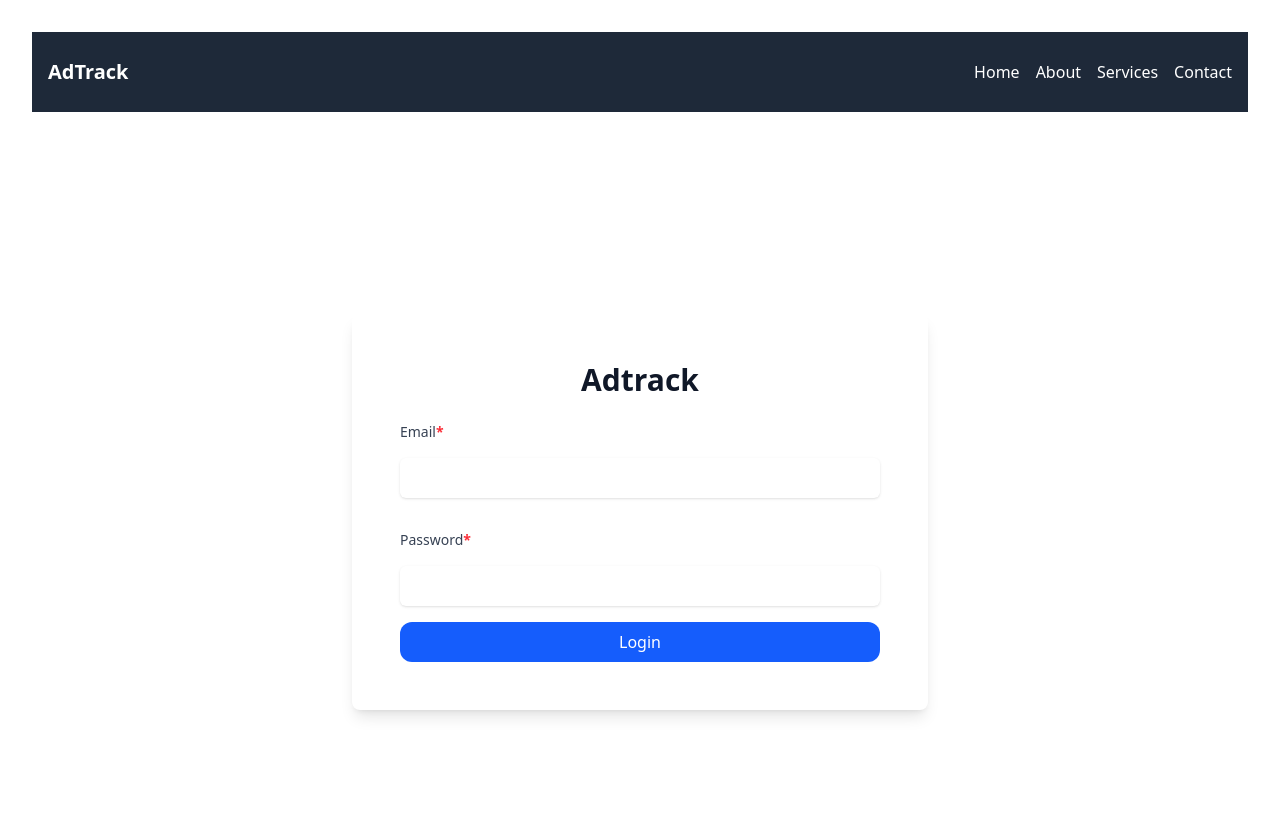
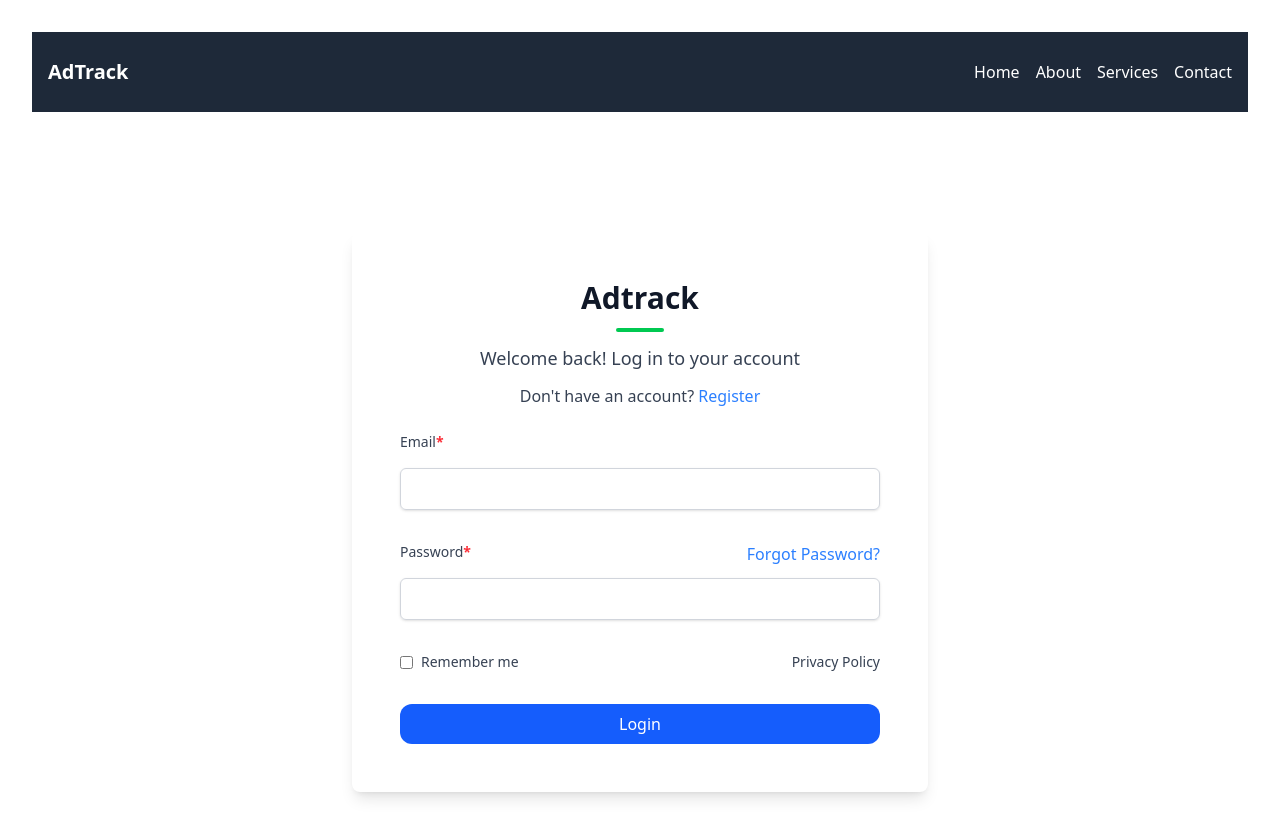
Before and after one commit to Jakom001/adtrack, a React (Vite) app in the folder frontend/: page /login in a window 1280 px wide. Shown: the top 838 px of the page. Built offline with nearby package versions, Linux system fonts and the light colour scheme.

Commit message:
update login page

```diff
--- a/frontend/src/pages/Login.jsx
+++ b/frontend/src/pages/Login.jsx
@@ -68,9 +68,15 @@ const Login = () => {
   return (
     <div className='flex flex-col items-center justify-center min-h-screen text-center'>
         <div className="w-xl bg-white p-12 rounded-lg shadow-lg">
-          <h2 className='text-3xl font-bold text-gray-900 mb-6'>
-            Adtrack
-          </h2>
+            <div className="flex flex-col items-center justify-center gap-3 mb-6">
+                <h1 className='text-3xl font-bold text-gray-900'>
+                    Adtrack
+                </h1>
+                <div className='bg-green-500 w-12 h-1 rounded-md'></div>
+                <p className='text-gray-700 text-lg  font-medium'>Welcome back! Log in to your account</p>
+                <p className='text-gray-700 text-base'>Don't have an account? <span className='text-blue-500 cursor-pointer' onClick={() => navigate("/register")}>Register</span></p>
+          </div>
+
         {message && <div className="p-3 bg-green-100 text-green-700 rounded mb-4">{message}</div>}
         {errors && <div className="p-3 bg-red-100 text-red-700 rounded mb-4">{errors}</div>}
 
@@ -80,22 +86,26 @@ const Login = () => {
                     Email<span className='text-red-500 font-bold'>*</span>
                 </label>
                 <input
-                    className="w-full px-3 py-2 rounded-md shadow-sm focus:outline-none focus:ring-2 focus:ring-blue-500 focus:border-blue-500"
+                    className="w-full px-3 py-2 border border-gray-300 rounded-md shadow-sm focus:outline-none focus:ring-2 focus:ring-blue-500 focus:border-blue-500"
                     type="email"
                     name="email"
                     value={formData.email}
                     onChange={handleChange}
-
                 />
                 {formErrors.email && <div className="text-red-500 text-xs">{formErrors.email}</div>}
 
             </div>
-            <div className="mb-4 flex flex-col">
-                <label className="text-left text-sm font-medium text-gray-700 mb-4 ">
-                    Password<span className='text-red-500 font-bold'>*</span>
-                </label>
+            <div className="mb-8 flex flex-col">
+
+                <div className='flex justify-between'>
+                    <label className="text-left text-sm font-medium text-gray-700 mb-4 ">
+                        Password<span className='text-red-500 font-bold'>*</span>
+                    </label>
+                        <p className='text-blue-500 cursor-pointer' onClick={() => navigate("/forgot-password")}>Forgot Password?</p>
+                </div>
+
                 <input
-                  className="w-full px-3 py-2  rounded-md shadow-sm focus:outline-none focus:ring-2 focus:ring-blue-500 focus:border-blue-500"
+                  className="w-full px-3 py-2 border border-gray-300 rounded-md shadow-sm focus:outline-none focus:ring-2 focus:ring-blue-500 focus:border-blue-500"
                   type="password"
                   name="password"
                   value={formData.password}
@@ -103,6 +113,13 @@ const Login = () => {
                 />
                 {formErrors.password && <div className="text-red-500 text-xs">{formErrors.password}</div>}
 
+            </div>
+            <div className="flex items-center justify-between mb-8">
+                <div className='flex items-center gap-2'>
+                    <input type="checkbox" id="remember" />
+                    <label htmlFor="remember" className='text-sm font-medium text-gray-700'>Remember me</label>
+                </div>
+                <p className='text-sm font-medium text-gray-700'>Privacy Policy</p>
             </div>
             <div className="flex items-center justify-between gap-4">
                 <button
@@ -114,11 +131,8 @@ const Login = () => {
                 </button>
 
             </div>
-
         </form>
         </div>
-
-
     </div>
   )
 }
```
